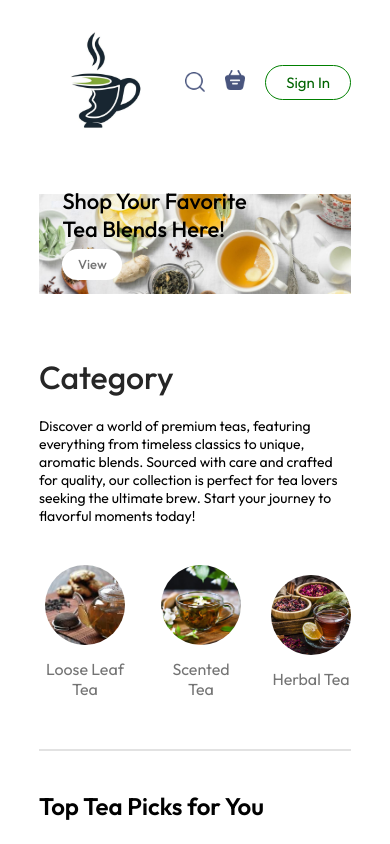
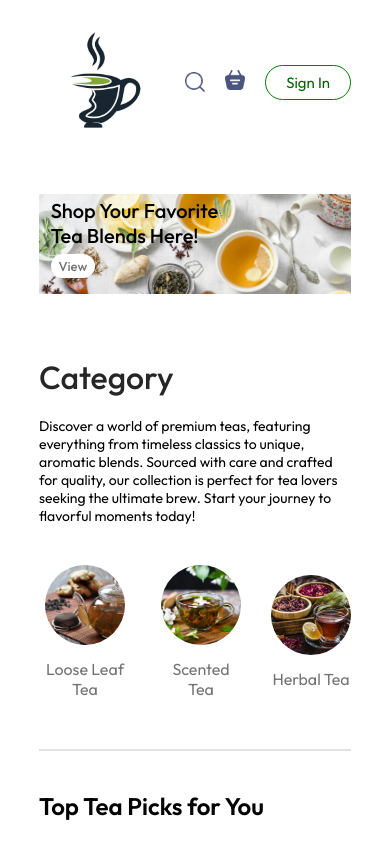
Before and after one commit to baochammm/Tea-Selling-Platform, a React (Vite) app in the folder frontend/: page / in a window 390 px wide. Shown: the top 844 px of the page. Built offline with nearby package versions, Linux system fonts and the light colour scheme; no server answers.

Commit message:
style(Header): update header styles for improved layout and responsiveness

```diff
--- a/frontend/src/components/Header/Header.css
+++ b/frontend/src/components/Header/Header.css
@@ -7,21 +7,24 @@
 }
 
 .header-contents {
-    position: absolute;
+  /* position: absolute; */
   display: flex;
   flex-direction: column;
   align-items: start;
   gap: 1.5vw;
   max-width: 50%;
-    bottom: 35%;
-    left: 6vw;
+  /* bottom: 35%;
+    left: 6vw; */
   animation: fadeIn 3s;
+  padding-top: 1vw;
+  padding-left: 3vw;
+  padding-bottom: 1vw;
 }
 
 .header-contents h2 {
   font-weight: 500;
   color: black;
-    font-size: max(3.5vw, 22px);
+  font-size: max(3.5vw, 20px);
 }
 
 .header-contents p {
@@ -42,19 +45,19 @@
   border: none;
   color: #747474;
   font-weight: 500;
-    padding: 1vw 2.3vw;
+  padding: 1vw 2vw;
   background-color: white;
   font-size: max(1vw, 13px);
   border-radius: 50px;
 }
 
-@media (max-width:1050px) {
+@media (max-width: 1050px) {
   .header-contents {
     max-width: 45%;
   }
 }
 
-@media (max-width:750px) {
+@media (max-width: 750px) {
   .header-contents {
     max-width: 65%;
   }
@@ -64,6 +67,6 @@
   }
 }
 
-.header-contents button {
-    padding: 2vw 4vw;
-}
+/* .header-contents button {
+  padding: 1vw 2vw;
+} */
```
Lines whose indentation alone changed are shown as unchanged.
